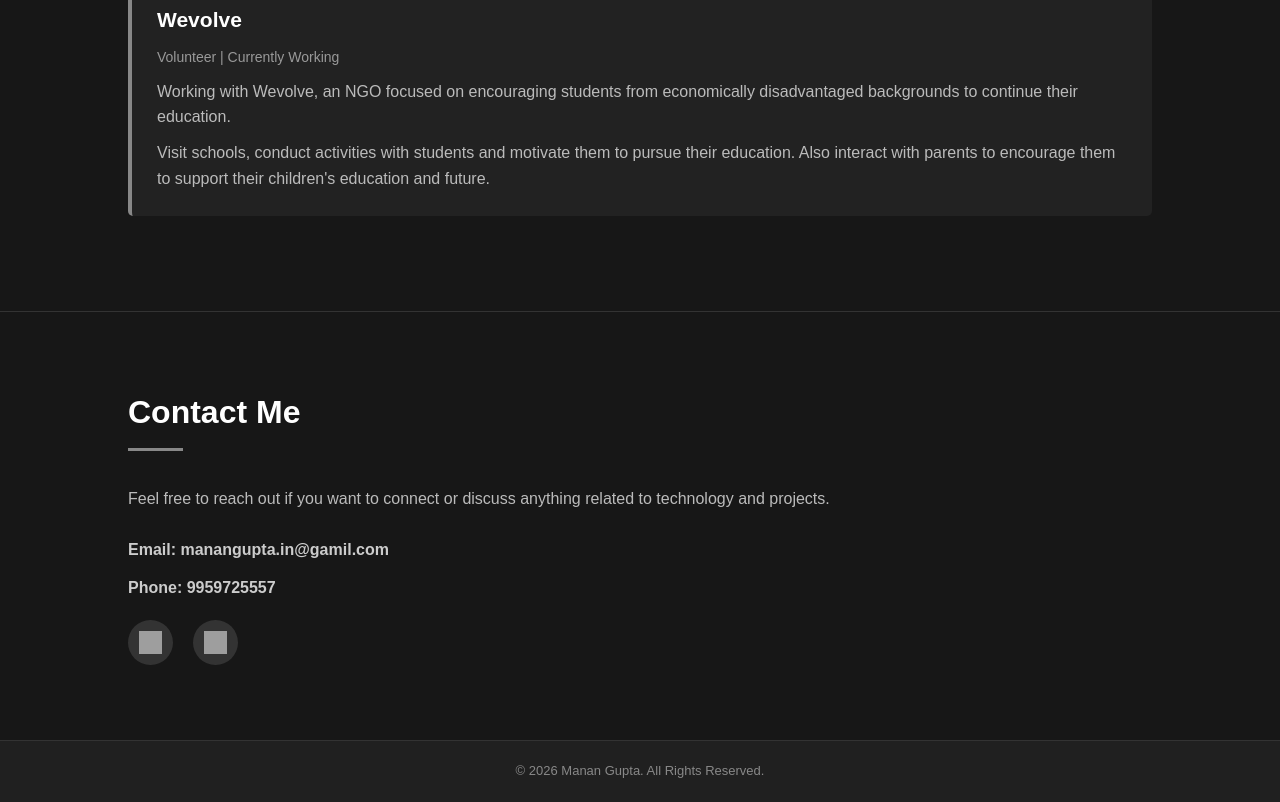
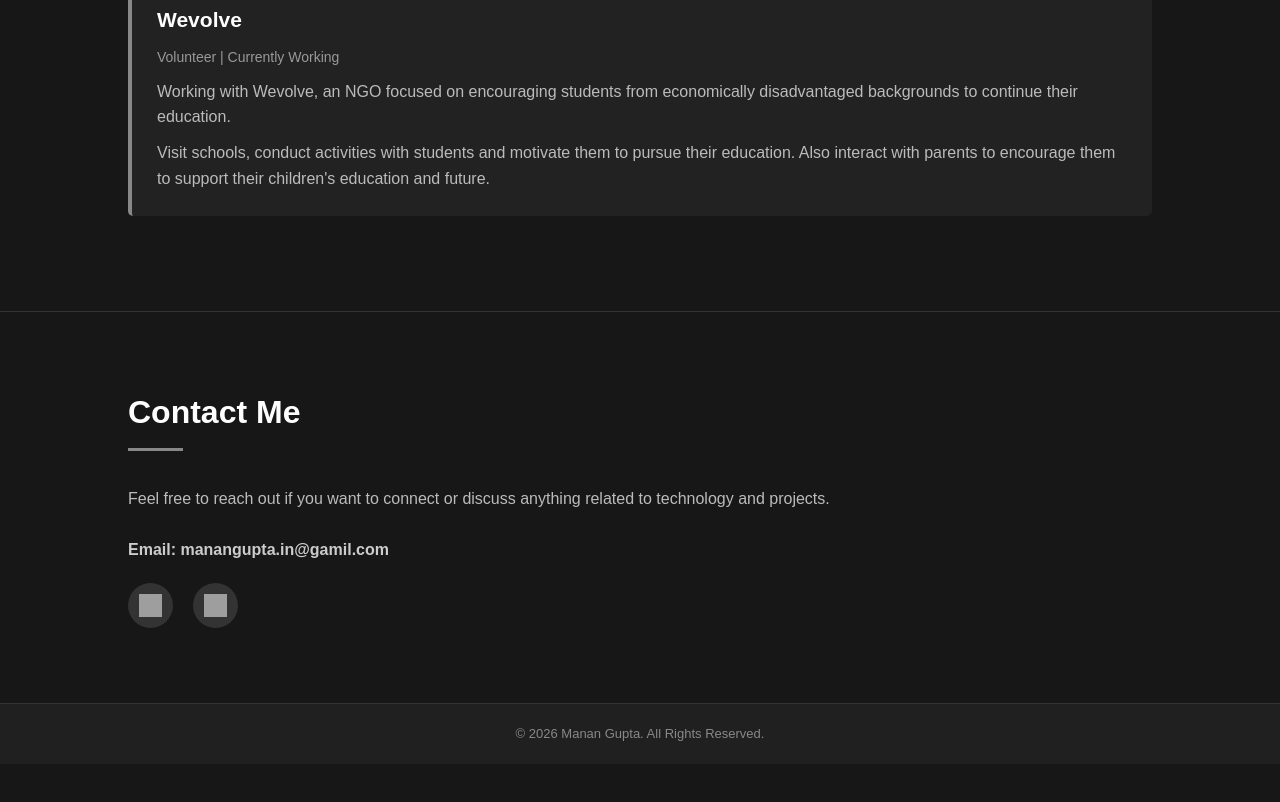
Before and after one commit to Manan-Gupta07/Manan, a plain HTML site: page index.html in a window 1280 px wide. Shown: the part 3084-3886 px from the top of the page. After the commit the page ends 3848 px from the top, so only its background shows below. Drawn offline with Linux system fonts and the light colour scheme; grey boxes are pictures that could not be loaded.

Commit message:
Update index.html

```diff
--- a/index.html
+++ b/index.html
@@ -260,8 +260,6 @@
 
             <p><strong>Email: manangupta.in@gamil.com</strong> </p>
 
-            <p><strong>Phone: 9959725557</strong> </p>
-
            <div class="social-links">
 
     <a href="https://github.com/YOUR_USERNAME" target="_blank">
```
